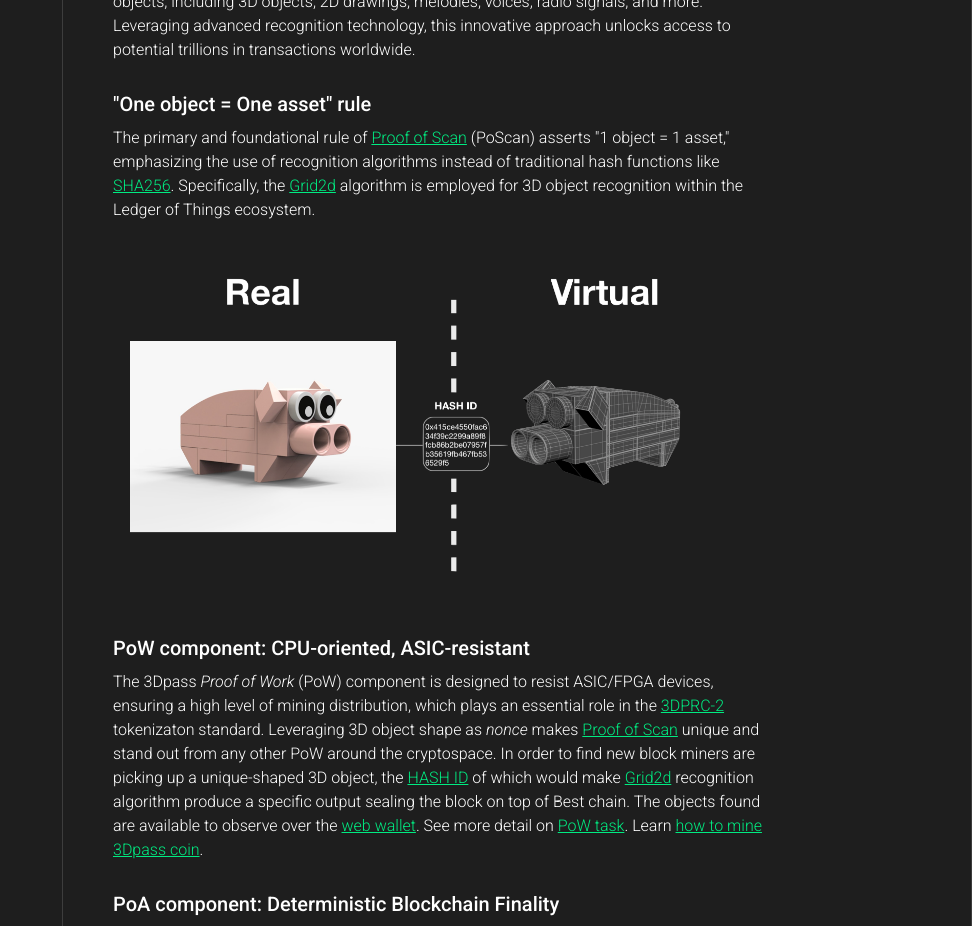
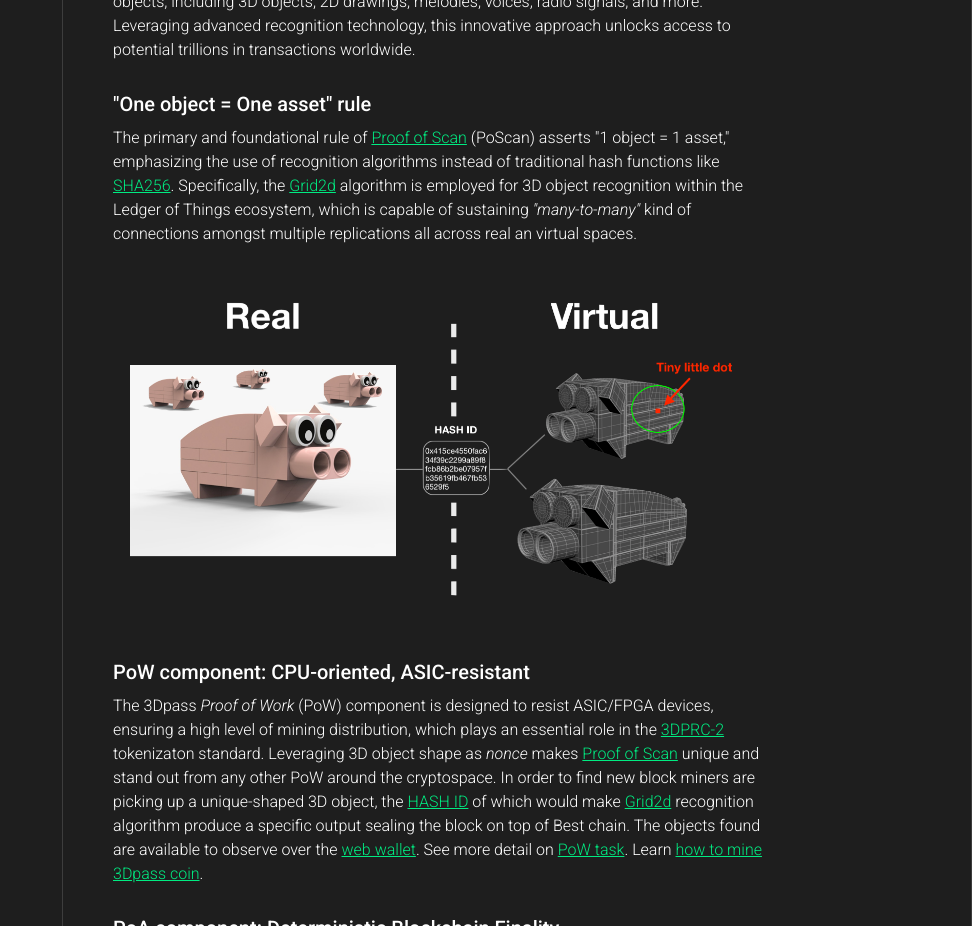
Before and after one commit to 3Dpass/website, a React (Create React App) app: page /features in a window 1280 px wide. Shown: the part 7320-8246 px from the top of the page, without its empty margins (308-1280 px from the left). Built offline with nearby package versions, Linux system fonts and the light colour scheme; the HTML template or start-up script is replaced by a standard one.

Commit message:
news-update

```diff
--- a/src/pages/Features.jsx
+++ b/src/pages/Features.jsx
@@ -549,12 +549,13 @@ MD5 (red_beryl_3.obj) = 5ba84e5b5b0c4a720fc3109da4d174f4
             asserts "1 object = 1 asset," emphasizing the use of recognition algorithms instead of traditional
             hash functions like <Link to="https://en.wikipedia.org/wiki/SHA-2">SHA256</Link>.
             Specifically, the <Link to="/grid2d">Grid2d</Link> algorithm is employed for 3D object
-            recognition within the Ledger of Things ecosystem.
+            recognition within the Ledger of Things ecosystem, which is capable of sustaining <i>"many-to-many"</i> {" "}
+            kind of connections amongst multiple replications all across real an virtual spaces.
             </div>
             <img
               className="page-img"
               style={{ marginBottom: "50px" }}
-              src="/images/piggy_hash_id.png"
+              src="/images/piggy_hash_id_multy_to_multy.png"
               alt="img"
             />
             <div
--- a/src/pages/Home.jsx
+++ b/src/pages/Home.jsx
@@ -30,6 +30,13 @@ const Home = () => {
 
   const [news, setNews] = useState([
     {
+      title: "The mobile wallet v2.17.1!",
+      description:
+      "The mobile wallet v2.17.1 enables tokenized objects preview in connection with bounded assets!",
+      date: "Sep 30, 2024",
+      link: "https://github.com/3Dpass/threedpass/releases/tag/v2.17.0"
+    },
+    {
       title: "The mobile wallet v2.17.0!",
       description:
       "The mobile wallet v2.17.0 allows for and easy tokenization of such characteristics of RWA like weight, square, volume, lenght, etc.!",
@@ -42,13 +49,6 @@ const Home = () => {
       "LEGO models and other premanufactured printable items open marketplace for architects and individuals came into operation all accross the the Ledger fo Things ecosystem!",
       date: "Aug 20, 2024",
       link: "/community#use-cases-lego"
-    },
-    {
-      title: "Get your ideas tokenized and earn!",
-      description:
-      "A play-to-earn economic game for everyone has been launched all across the LoT ecosystem, which allows for and easy creation of low-poly 3D models out of personal ideas and its momentarily capitalizaion through ICOs as the share-tokens. The game is leveraging an AI `text-to-3Dmodel` generator.",
-      date: "Aug 14, 2024",
-      link: "/community#use-cases-ideas"
     },
   ]);
 
```
